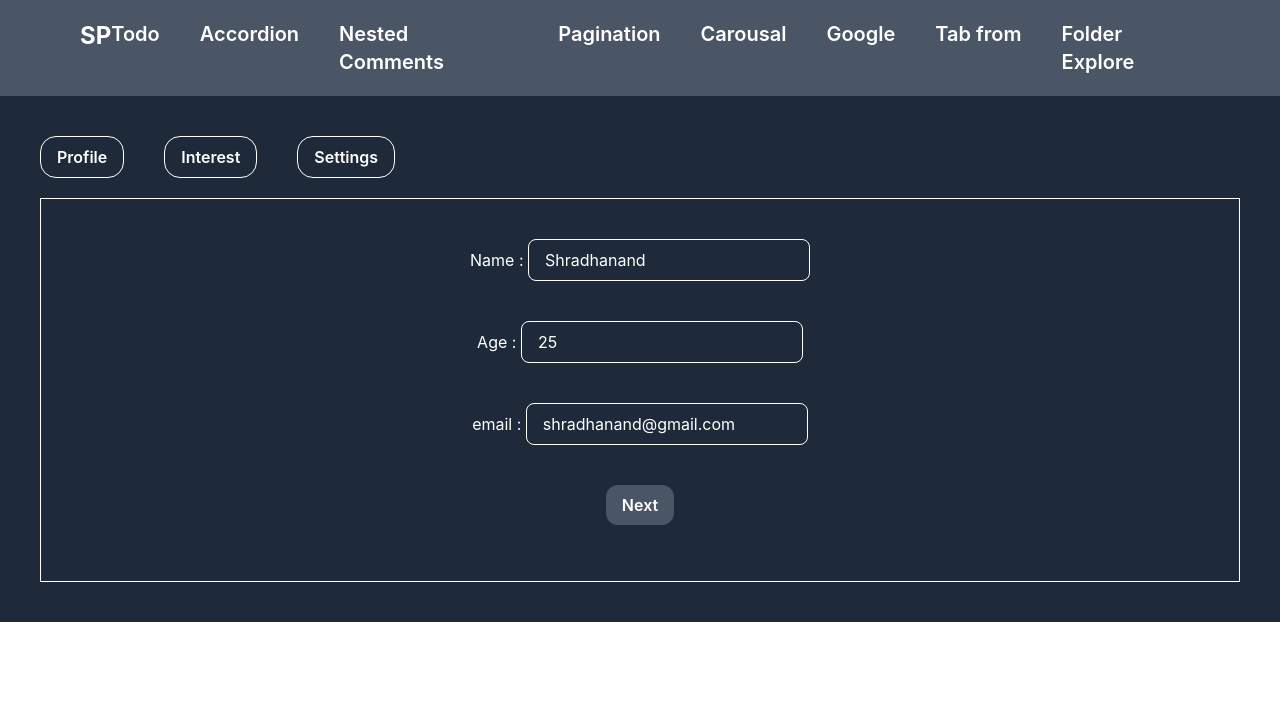
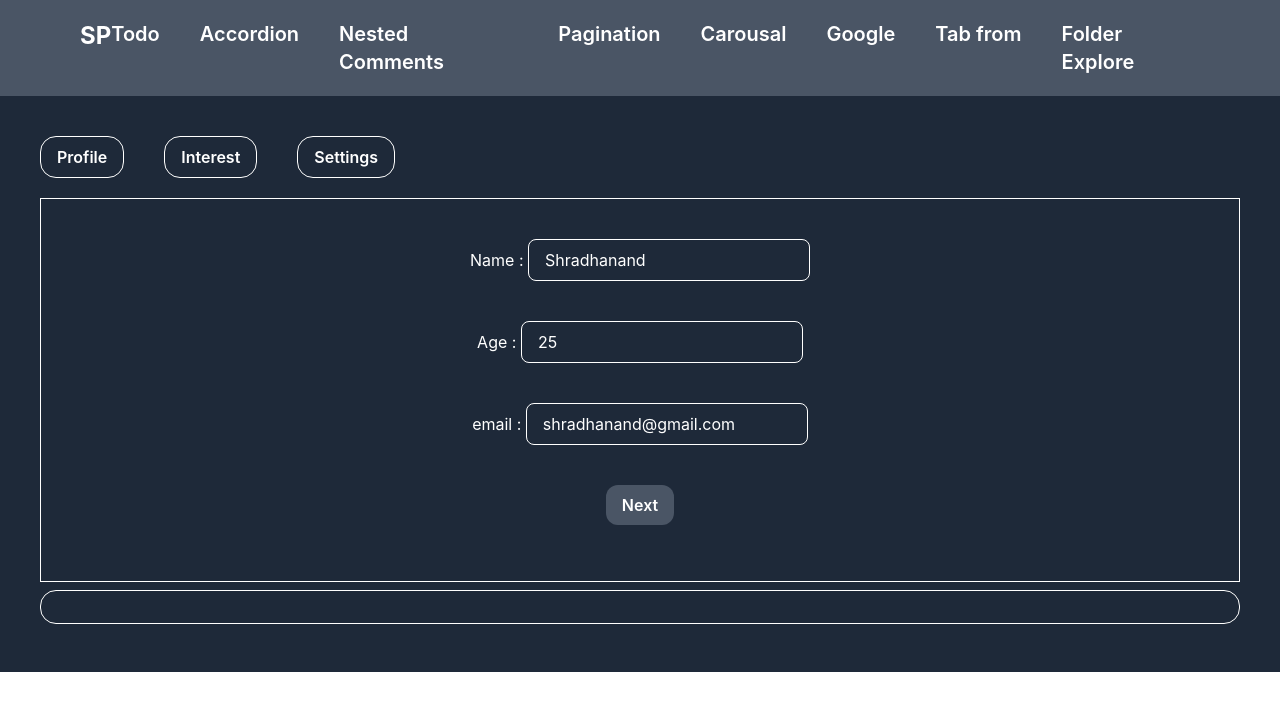
Before and after one commit to shradhanandpatil200411/machineCoding, a React (Vite) app: page /tab-from in a window 1280 px wide. Shown: the top 710 px of the page. Built offline with nearby package versions, Linux system fonts and the light colour scheme.

Commit message:
feat: implement progress tracking in TabFrom and add ProtectedRoutes for secure navigation

```diff
--- /dev/null
+++ b/src/Components/ProgressBar.jsx
@@ -0,0 +1,19 @@
+function ProgressBar({ progress }) {
+  return (
+    <>
+      <div className='border rounded-2xl overflow-hidden my-2'>
+        <div
+          className='bg-green-500 text-white p-1 text-right rounded-2xl transition-all duration-1000 ease-in'
+          style={{
+            transform: `translateX(${progress - 100}%)`,
+            color: progress > 4 ? "white" : "black",
+          }}
+          role='progressbar'>
+          {progress}%
+        </div>
+      </div>
+    </>
+  );
+}
+
+export default ProgressBar;
--- a/src/Pages/TabFrom.jsx
+++ b/src/Pages/TabFrom.jsx
@@ -2,9 +2,11 @@ import Profile from "../Components/TabFrom/Profile";
 import Interest from "../Components/TabFrom/Interest";
 import Settings from "../Components/TabFrom/Settings";
 import { useState } from "react";
+import ProgressBar from "../Components/ProgressBar";
 
 function TabFrom() {
   const [activeTab, setActiveTab] = useState(0);
+  const [progress, setProgress] = useState(0);
   const [data, setData] = useState({
     name: "Shradhanand",
     age: 25,
@@ -59,11 +61,23 @@ function TabFrom() {
   const ActiveTab = Tabs[activeTab].component;
 
   const handelClickNext = () => {
-    Tabs[activeTab].validate() && setActiveTab(activeTab + 1);
+    if (Tabs[activeTab].validate()) {
+      let nextTab = activeTab + 1;
+      setActiveTab(nextTab);
+      setProgress(
+        (prev) => prev + Math.round((nextTab / (Tabs.length - 1)) * 100),
+      );
+    }
   };
 
   const handelClickPervious = () => {
-    Tabs[activeTab].validate() && setActiveTab(activeTab - 1);
+    if (Tabs[activeTab].validate()) {
+      const nextTab = activeTab - 1;
+      setActiveTab(nextTab);
+      setProgress(
+        (prev) => prev - Math.floor((nextTab / (Tabs.length - 1)) * 100),
+      );
+    }
   };
 
   const handelClickSubmit = () => {
@@ -113,6 +127,7 @@ function TabFrom() {
           )}
         </div>
       </div>
+      <ProgressBar progress={progress} />
     </div>
   );
 }
--- a/src/Route/MainRoutes.jsx
+++ b/src/Route/MainRoutes.jsx
@@ -9,6 +9,7 @@ import ImageCarousal from "../Pages/ImageCarousal";
 import GoogleSearch from "../Pages/GoogleSearch";
 import TabFrom from "../Pages/TabFrom";
 import FolderExplore from "../Pages/FolderExplore";
+import ProtectedRoutes from "./ProtectedRoutes";
 
 function MainRoutes() {
   return (
@@ -22,8 +23,10 @@ function MainRoutes() {
           <Route path='/pagination' element={<Pagination />} />
           <Route path='/carousal' element={<ImageCarousal />} />
           <Route path='/google-search' element={<GoogleSearch />} />
-          <Route path='/tab-from' element={<TabFrom />} />
-          <Route path='/folder-explore' element={<FolderExplore />} />
+          <Route element={<ProtectedRoutes />}>
+            <Route path='/tab-from' element={<TabFrom />} />
+            <Route path='/folder-explore' element={<FolderExplore />} />
+          </Route>
         </Routes>
       </BrowserRouter>
     </>
--- /dev/null
+++ b/src/Route/ProtectedRoutes.jsx
@@ -0,0 +1,14 @@
+import { Navigate, Outlet } from "react-router";
+
+function ProtectedRoutes() {
+  const isAuth = true;
+  return (
+    <div>
+      {isAuth ?
+        <Outlet />
+      : <Navigate to='/' />}
+    </div>
+  );
+}
+
+export default ProtectedRoutes;
```
